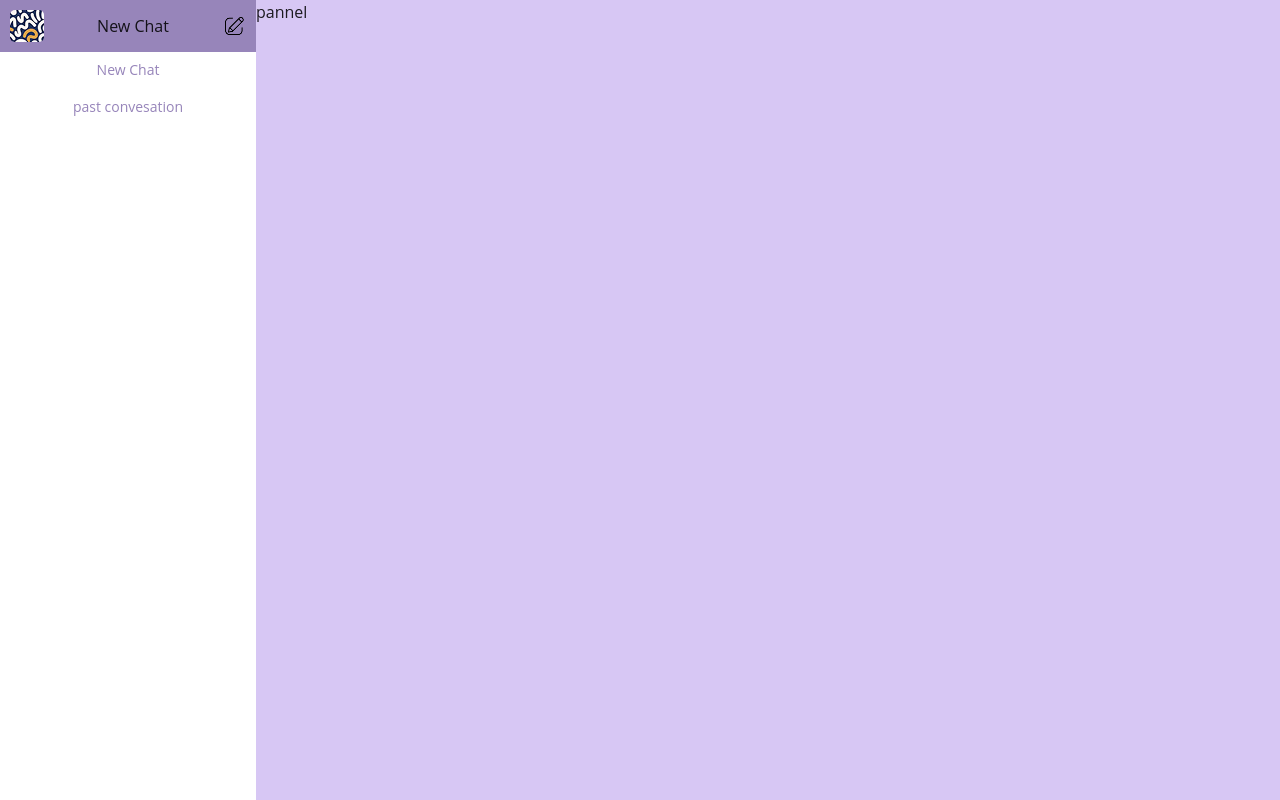
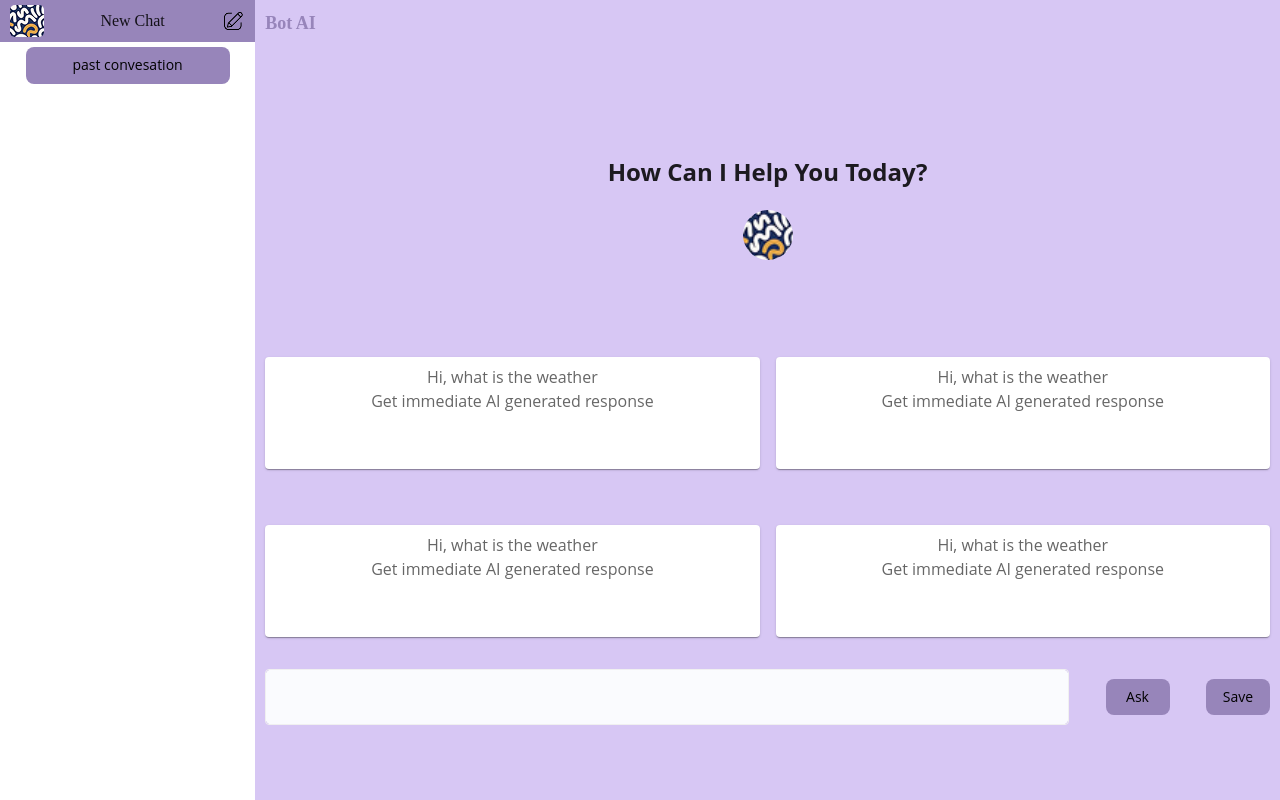
Before and after one commit to Neela-satya-sai/XBotAI, a React (Create React App) app in the folder xbotai/: page / in a window 1280 px wide. Built offline with nearby package versions, Linux system fonts and the light colour scheme.

Commit message:
panel detailing ui completed

```diff
--- a/xbotai/src/components/Navbar/Navbar.jsx
+++ b/xbotai/src/components/Navbar/Navbar.jsx
@@ -7,10 +7,10 @@ import pencile from "../../assets/image 31.png"
 function Navbar() {
   return (
     <nav className={styles.navbar_wrapper}>
-      <Stack>
+      <Stack className={styles.navItems} >
         <Stack direction={"row"} className={styles.newChat_wrapper}> <img src={logo} alt="logo img" className={styles.logo} />  <span className={styles.newChat}> New Chat</span> <img src={pencile} alt="pencile icon" className={styles.pencile} />  </Stack>
-      <Button>New Chat</Button>
-      <Button>past convesation</Button>
+
+      <Button className={styles.buttonHistory}>past convesation</Button>
       </Stack>
 
     </nav>
--- a/xbotai/src/components/Navbar/Navbar.module.css
+++ b/xbotai/src/components/Navbar/Navbar.module.css
@@ -5,7 +5,7 @@
 }
 
 .newChat{
-   font-family: inherit;
+   font-family: "ubantu";
 }
 
 .newChat_wrapper{
@@ -14,7 +14,7 @@
   align-items: center;
   justify-content: space-between;
   background-color: #9785BA ;
-  padding: 10px;
+  padding: 5px 10px;
 }
 .logo{
   border-radius: 5px;
@@ -22,3 +22,13 @@
 .pencile{
   object-fit: cover;
 }
+.buttonHistory{
+  background-color: #9785BA !important;
+  color: black !important;
+  width: 80%;
+  align-self: center ;
+}
+
+.navItems{
+  gap: 5px;
+}
--- a/xbotai/src/components/Panel/Panel.jsx
+++ b/xbotai/src/components/Panel/Panel.jsx
@@ -1,9 +1,63 @@
 import React from 'react'
 import styles from "./Panel.module.css"
+import { Box, Grid, Paper, styled, TextField , Button} from '@mui/material'
+import logo from "../../assets/image 29.png"
+import QuestionCard from '../QuestionCard/QuestionCard'
+import { Form } from 'react-router-dom'
+
+const Item = styled(Paper)(({ theme }) => ({
+  backgroundColor: '#fff',
+  ...theme.typography.body2,
+  padding: theme.spacing(1),
+  textAlign: 'center',
+  color: (theme.vars ?? theme).palette.text.secondary,
+  ...theme.applyStyles('dark', {
+    backgroundColor: '#1A2027',
+  }),
+}));
 
 function Panel() {
   return (
-    <section className={styles.panel_wrapper}> pannel</section>
+    <section className={styles.panel_wrapper}>
+
+
+
+    <span className={styles.botai}>Bot AI</span>
+    <Box  className={styles.hero} display={"flex"}  flexDirection={"column"}  justifyContent={"center"}  alignItems={"center"}>
+      <h1>How Can I Help You Today?</h1>
+      <img src={logo} alt="logo img" className={styles.logo} />
+    </Box>
+
+
+      <Grid  container spacing={2} rowGap={3} columnGap={2}  sx={{ gridTemplateRows: "repeat(2, 1fr)" }} className={styles.questionCard}>
+        <Grid size={6} >
+          <Item > <QuestionCard></QuestionCard></Item>
+        </Grid>
+        <Grid size={6}>
+          <Item> <QuestionCard></QuestionCard></Item>
+        </Grid>
+        <Grid size={6}>
+          <Item> <QuestionCard></QuestionCard></Item>
+        </Grid>
+        <Grid size={6}>
+          <Item> <QuestionCard></QuestionCard></Item>
+        </Grid>
+
+      </Grid>
+
+
+      <Form>
+        <Box display={"flex"} justifyContent={"space-between"} alignItems={"center"}>
+        <TextField sx={{ width: "80%"}} className={styles.textfield} />
+            {/* <Box className={styles.button_wrapper}> */}
+            <Button className={styles.button}>Ask</Button>
+            <Button  className={styles.button}>Save</Button>
+            {/* </Box> */}
+
+        </Box>
+
+      </Form>
+    </section>
   )
 }
 
--- a/xbotai/src/components/Panel/Panel.module.css
+++ b/xbotai/src/components/Panel/Panel.module.css
@@ -2,4 +2,42 @@
   background-color: #D7C7F4;
   width: 100%;
 
+  display: flex;
+  flex-direction: column;
+  padding: 10px;
+
 }
+.botai{
+  font-size:large;
+  font-family: ubantu;
+  color:#9785BA ;
+  font-weight: 800;
+
+
+}
+.hero{
+  height: 40vh;
+}
+.logo{
+  width: 50px;
+  height: 50px;
+  border-radius: 25px;
+  box-shadow: #87848e;
+}
+.questionCard{
+  height: 40%;
+}
+
+.button{
+  background-color: #9785BA !important;
+  color: black !important;
+  width: auto;
+  align-self: center ;
+}
+
+.button_wrapper{
+
+}
+.textfield{
+  padding: 0px !important;
+}
--- /dev/null
+++ b/xbotai/src/components/QuestionCard/QuestionCard.jsx
@@ -0,0 +1,14 @@
+import { Box, Typography } from '@mui/material'
+import React from 'react'
+import styles from "./QuestionCard.module.css"
+
+function QuestionCard() {
+  return (
+    <Box className ={styles.card}>
+      <Typography>Hi, what is the weather</Typography>
+      <Typography>Get immediate AI generated response</Typography>
+    </Box>
+  )
+}
+
+export default QuestionCard
--- /dev/null
+++ b/xbotai/src/components/QuestionCard/QuestionCard.module.css
@@ -0,0 +1,5 @@
+.card{
+
+  padding-bottom:10%;
+
+}
```
